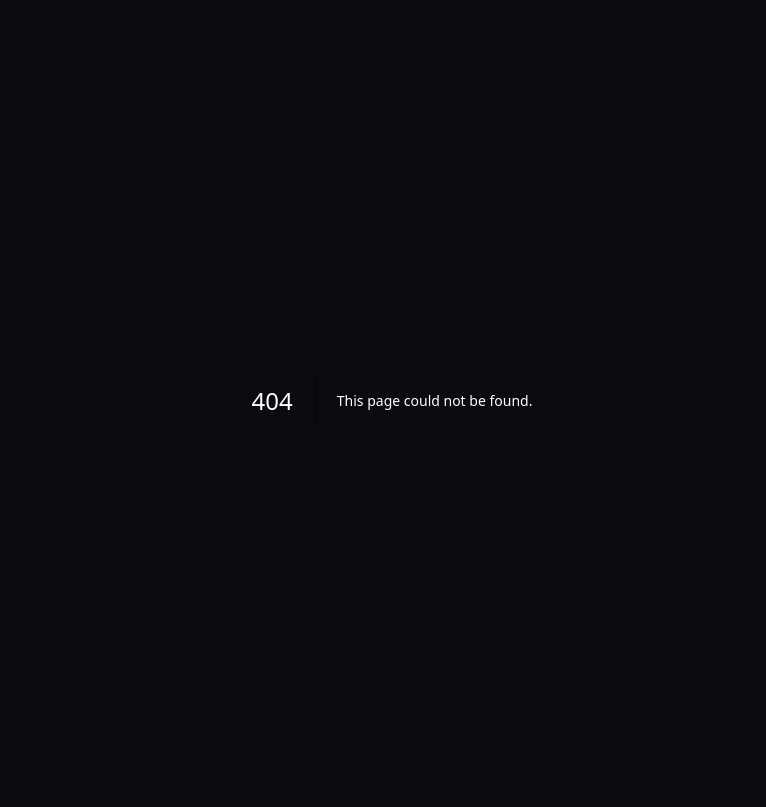
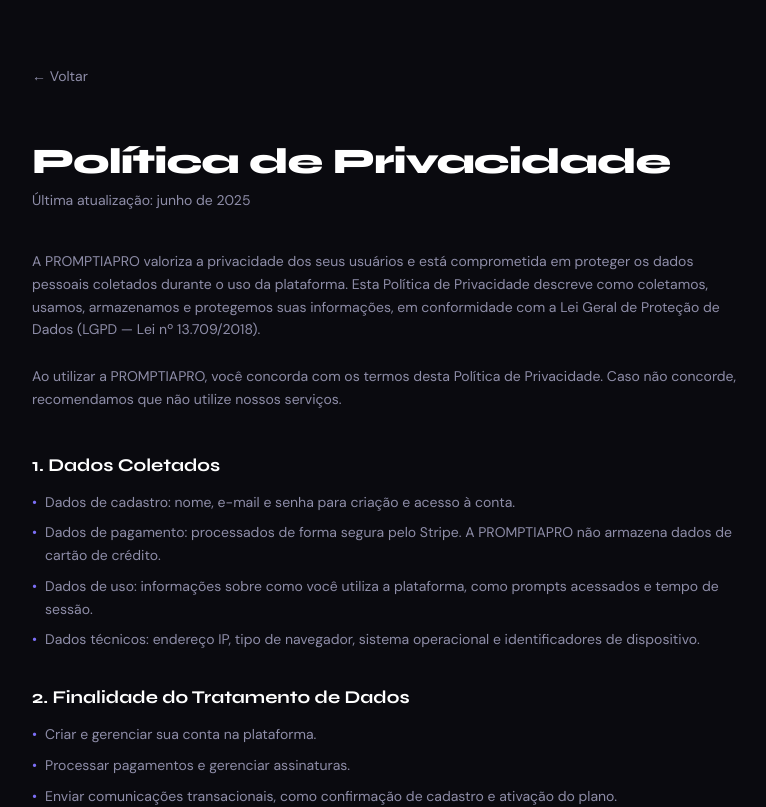
Before and after one commit to ffukuda23/PromptiaPro, a Next.js app: page /privacidade in a window 1280 px wide. Before the commit this address had no page. Shown: the top 807 px of the page, without its empty margins (248-1014 px from the left). Built offline with nearby package versions, Linux system fonts and the light colour scheme.

Commit message:
Create page.tsx

```diff
--- /dev/null
+++ b/app/privacidade/page.tsx
@@ -0,0 +1,146 @@
+'use client'
+export const dynamic = 'force-dynamic'
+import Link from 'next/link'
+
+export default function PrivacidadePage() {
+  return (
+    <div className="min-h-screen px-6 py-16 max-w-3xl mx-auto" style={{ background: 'var(--bg)' }}>
+      <Link href="/" className="text-sm mb-8 inline-flex items-center gap-2" style={{ color: 'var(--muted)' }}>← Voltar</Link>
+      <h1 className="font-display text-4xl font-black tracking-tight mb-2 mt-6">Política de Privacidade</h1>
+      <p className="text-sm mb-10" style={{ color: 'var(--muted)' }}>Última atualização: junho de 2025</p>
+
+      <p className="text-sm leading-relaxed mb-6" style={{ color: 'var(--muted)' }}>
+        A PROMPTIAPRO valoriza a privacidade dos seus usuários e está comprometida em proteger os dados pessoais coletados durante o uso da plataforma. Esta Política de Privacidade descreve como coletamos, usamos, armazenamos e protegemos suas informações, em conformidade com a Lei Geral de Proteção de Dados (LGPD — Lei nº 13.709/2018).
+      </p>
+      <p className="text-sm leading-relaxed mb-10" style={{ color: 'var(--muted)' }}>
+        Ao utilizar a PROMPTIAPRO, você concorda com os termos desta Política de Privacidade. Caso não concorde, recomendamos que não utilize nossos serviços.
+      </p>
+
+      {[
+        {
+          title: '1. Dados Coletados',
+          content: [
+            'Dados de cadastro: nome, e-mail e senha para criação e acesso à conta.',
+            'Dados de pagamento: processados de forma segura pelo Stripe. A PROMPTIAPRO não armazena dados de cartão de crédito.',
+            'Dados de uso: informações sobre como você utiliza a plataforma, como prompts acessados e tempo de sessão.',
+            'Dados técnicos: endereço IP, tipo de navegador, sistema operacional e identificadores de dispositivo.',
+          ]
+        },
+        {
+          title: '2. Finalidade do Tratamento de Dados',
+          content: [
+            'Criar e gerenciar sua conta na plataforma.',
+            'Processar pagamentos e gerenciar assinaturas.',
+            'Enviar comunicações transacionais, como confirmação de cadastro e ativação do plano.',
+            'Melhorar continuamente os serviços e a experiência do usuário.',
+            'Cumprir obrigações legais e regulatórias.',
+          ]
+        },
+        {
+          title: '3. Base Legal para o Tratamento',
+          content: [
+            'Execução de contrato: tratamento necessário para prestar os serviços contratados pelo usuário.',
+            'Consentimento: quando o usuário fornece seus dados voluntariamente ao se cadastrar.',
+            'Legítimo interesse: para melhoria dos serviços e segurança da plataforma.',
+            'Cumprimento de obrigação legal: quando exigido por lei ou autoridade competente.',
+          ]
+        },
+        {
+          title: '4. Compartilhamento de Dados',
+          content: [
+            'Stripe: processamento seguro de pagamentos e assinaturas.',
+            'Supabase: infraestrutura de banco de dados e autenticação.',
+            'Vercel: hospedagem e entrega da plataforma.',
+            'Resend: envio de e-mails transacionais.',
+            'A PROMPTIAPRO não vende, aluga ou compartilha seus dados com terceiros para fins de marketing sem seu consentimento expresso.',
+          ]
+        },
+        {
+          title: '5. Armazenamento e Segurança',
+          content: [
+            'Os dados são armazenados em servidores seguros com criptografia em trânsito (TLS) e em repouso.',
+            'Senhas são armazenadas com hash seguro e nunca em texto puro.',
+            'Implementamos medidas técnicas e organizacionais para proteger seus dados contra acesso não autorizado.',
+            'Em caso de incidente de segurança que afete seus dados, você será notificado conforme exigido pela LGPD.',
+          ]
+        },
+        {
+          title: '6. Direitos do Titular',
+          content: [
+            'Confirmação da existência de tratamento dos seus dados pessoais.',
+            'Acesso aos dados que temos sobre você.',
+            'Correção de dados incompletos, inexatos ou desatualizados.',
+            'Portabilidade dos seus dados a outro fornecedor de serviço.',
+            'Eliminação dos dados pessoais tratados com base no consentimento.',
+            'Revogação do consentimento a qualquer momento.',
+            'Para exercer seus direitos, entre em contato pelo e-mail: suporte@promptiapro.com.br',
+          ]
+        },
+        {
+          title: '7. Retenção de Dados',
+          content: [
+            'Seus dados são mantidos enquanto sua conta estiver ativa ou pelo período necessário para prestar os serviços.',
+            'Após o cancelamento da conta, os dados podem ser mantidos por até 5 anos para cumprimento de obrigações legais.',
+            'Dados de pagamento são mantidos conforme exigido pela legislação fiscal e contábil aplicável.',
+          ]
+        },
+        {
+          title: '8. Cookies e Tecnologias de Rastreamento',
+          content: [
+            'Utilizamos cookies essenciais para o funcionamento da plataforma, como autenticação e preferências de sessão.',
+            'Não utilizamos cookies de rastreamento para publicidade ou compartilhamento com redes de anúncios.',
+            'Você pode configurar seu navegador para recusar cookies, mas isso pode afetar o funcionamento da plataforma.',
+          ]
+        },
+        {
+          title: '9. Transferência Internacional de Dados',
+          content: [
+            'Alguns de nossos fornecedores de infraestrutura (Stripe, Supabase, Vercel) podem processar dados fora do Brasil.',
+            'Nesses casos, garantimos que os fornecedores adotam medidas adequadas de proteção de dados equivalentes às exigidas pela LGPD.',
+          ]
+        },
+        {
+          title: '10. Alterações nesta Política',
+          content: [
+            'Podemos atualizar esta Política de Privacidade periodicamente.',
+            'Alterações significativas serão comunicadas por e-mail ou por aviso destacado na plataforma.',
+            'O uso continuado da plataforma após as alterações implica na aceitação da nova política.',
+          ]
+        },
+        {
+          title: '11. Encarregado de Proteção de Dados (DPO)',
+          content: [
+            'Para questões relacionadas à privacidade e proteção de dados, entre em contato com nosso encarregado:',
+            'E-mail: suporte@promptiapro.com.br',
+            'PROMPTIAPRO DESENVOLVIMENTO E TREINAMENTO LTDA.',
+            'Catanduva — SP, Brasil',
+          ]
+        },
+        {
+          title: '12. Foro',
+          content: [
+            'Fica eleito o foro da Comarca de Catanduva, Estado de São Paulo, como competente para dirimir quaisquer controvérsias decorrentes desta Política de Privacidade.',
+          ]
+        },
+      ].map(s => (
+        <div key={s.title} className="mb-8">
+          <h2 className="font-display text-lg font-bold mb-3">{s.title}</h2>
+          <ul className="flex flex-col gap-2">
+            {s.content.map((item, i) => (
+              <li key={i} className="text-sm leading-relaxed flex gap-2" style={{ color: 'var(--muted)' }}>
+                <span style={{ color: 'var(--accent)', flexShrink: 0 }}>•</span>{item}
+              </li>
+            ))}
+          </ul>
+        </div>
+      ))}
+
+      <div className="mt-10 p-5 rounded-xl border" style={{ borderColor: 'var(--border)', background: 'var(--surface)' }}>
+        <p className="text-sm" style={{ color: 'var(--muted)' }}>
+          Dúvidas sobre esta Política? Entre em contato:{' '}
+          <a href="mailto:suporte@promptiapro.com.br" style={{ color: 'var(--accent2)' }}>suporte@promptiapro.com.br</a>
+        </p>
+      </div>
+    </div>
+  )
+}
```
